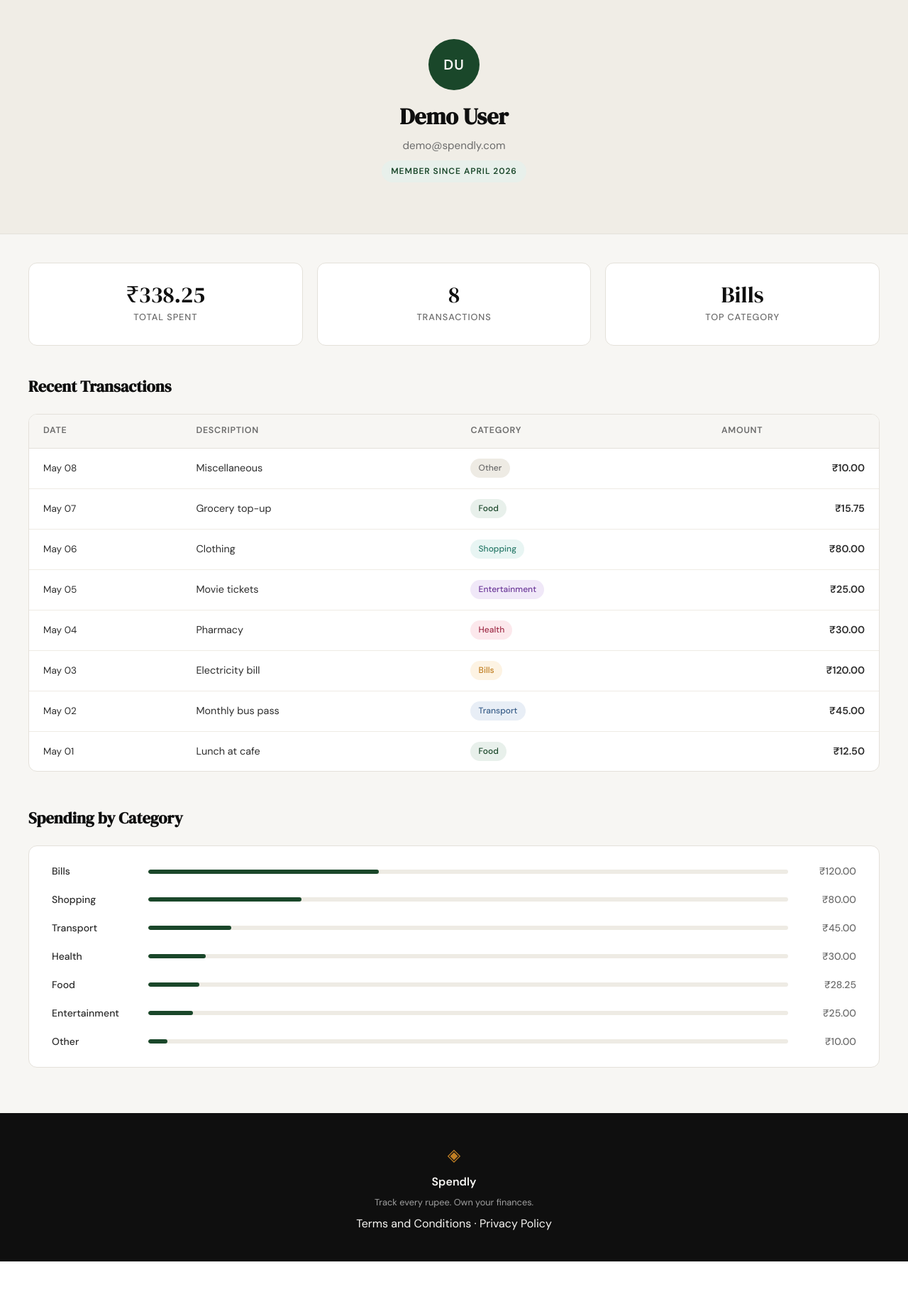
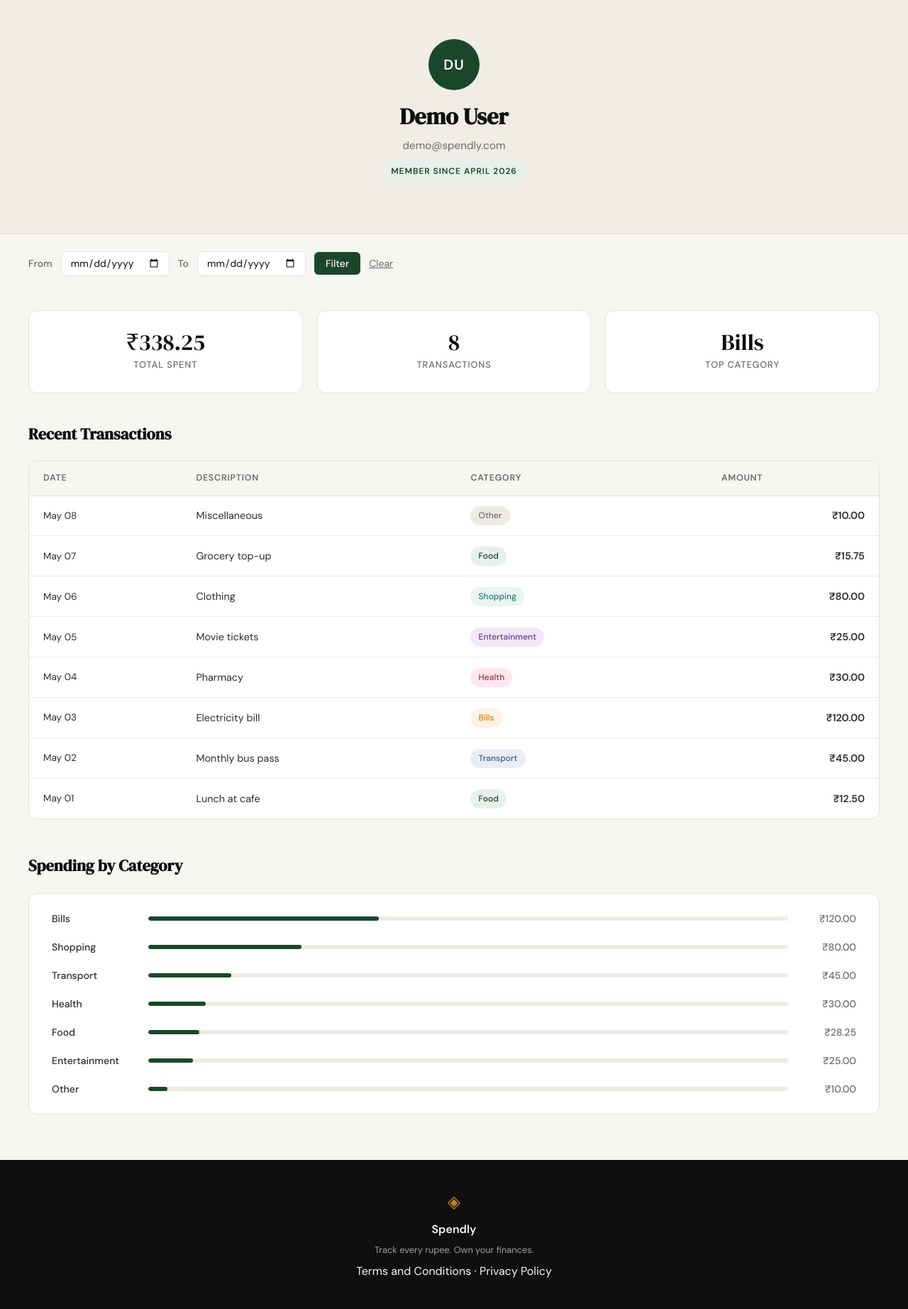
Before and after one commit to 100ArojitDas001/spendly, a Flask app: page /profile in a window 1280 px wide. Shown: the part 62-1906 px from the top of the page at 71% size. Before the commit the page ends 1839 px from the top, so only its background shows below. Run offline with Flask 3, Linux system fonts and the light colour scheme; the visitor is signed in with stand-in values (Sample User, id 1); data comes from the database, SQL or seed files in the repository.

Commit message:
add date filter to profile page

```diff
--- a/app.py
+++ b/app.py
@@ -1,4 +1,5 @@
 import sqlite3
+from datetime import datetime
 from flask import Flask, render_template, session, redirect, url_for, request, abort, flash
 from database.db import get_db, init_db, seed_db, get_user_by_email, verify_password, create_user
 from database.queries import get_recent_transactions, get_user_by_id, get_summary_stats, get_category_breakdown
@@ -86,17 +87,42 @@ def profile():
     if user is None:
         abort(404)
 
-    raw = get_summary_stats(user_id)
+    from_date = request.args.get("from_date", "").strip() or None
+    to_date = request.args.get("to_date", "").strip() or None
+
+    from_dt = to_dt = None
+    if from_date or to_date:
+        try:
+            if from_date:
+                from_dt = datetime.strptime(from_date, "%Y-%m-%d")
+            if to_date:
+                to_dt = datetime.strptime(to_date, "%Y-%m-%d")
+        except ValueError:
+            flash("Invalid date format. Please use the date picker.")
+            from_date = to_date = None
+            from_dt = to_dt = None
+
+    if from_date and to_date and from_date > to_date:
+        flash("'From' date must be on or before 'To' date.")
+        from_date = to_date = None
+        from_dt = to_dt = None
+
+    from_display = from_dt.strftime("%b %-d") if from_dt else None
+    to_display = to_dt.strftime("%b %-d") if to_dt else None
+
+    raw = get_summary_stats(user_id, from_date=from_date, to_date=to_date)
     stats = {
         "total_spent":       f"₹{raw['total_spent']:.2f}",
         "transaction_count": raw["transaction_count"],
         "top_category":      raw["top_category"],
     }
-    transactions = get_recent_transactions(user_id)
-    categories = get_category_breakdown(user_id)
+    transactions = get_recent_transactions(user_id, from_date=from_date, to_date=to_date)
+    categories = get_category_breakdown(user_id, from_date=from_date, to_date=to_date)
     return render_template("profile.html",
                            user=user, stats=stats,
-                           transactions=transactions, categories=categories)
+                           transactions=transactions, categories=categories,
+                           from_date=from_date, to_date=to_date,
+                           from_display=from_display, to_display=to_display)
 
 
 @app.route("/expenses/add")
--- a/database/queries.py
+++ b/database/queries.py
@@ -2,12 +2,19 @@ from datetime import datetime
 from database.db import get_db
 
 
-def get_category_breakdown(user_id):
+def _date_filter(from_date, to_date):
+    if from_date and to_date:
+        return "AND date BETWEEN ? AND ?", (from_date, to_date)
+    return "", ()
+
+
+def get_category_breakdown(user_id, from_date=None, to_date=None):
+    date_clause, date_params = _date_filter(from_date, to_date)
     conn = get_db()
     rows = conn.execute(
         "SELECT category, SUM(amount) AS total FROM expenses "
-        "WHERE user_id = ? GROUP BY category ORDER BY total DESC",
-        (user_id,),
+        "WHERE user_id = ? " + date_clause + " GROUP BY category ORDER BY total DESC",
+        (user_id, *date_params),
     ).fetchall()
     conn.close()
     if not rows:
@@ -42,18 +49,19 @@ def get_user_by_id(user_id):
     }
 
 
-def get_summary_stats(user_id):
+def get_summary_stats(user_id, from_date=None, to_date=None):
+    date_clause, date_params = _date_filter(from_date, to_date)
     conn = get_db()
     agg = conn.execute(
-        "SELECT SUM(amount) AS total, COUNT(*) AS cnt FROM expenses WHERE user_id = ?",
-        (user_id,),
+        "SELECT SUM(amount) AS total, COUNT(*) AS cnt FROM expenses WHERE user_id = ? " + date_clause,
+        (user_id, *date_params),
     ).fetchone()
     total = agg["total"] or 0.0
     count = agg["cnt"] or 0
     top = conn.execute(
-        "SELECT category FROM expenses WHERE user_id = ? "
+        "SELECT category FROM expenses WHERE user_id = ? " + date_clause + " "
         "GROUP BY category ORDER BY SUM(amount) DESC LIMIT 1",
-        (user_id,),
+        (user_id, *date_params),
     ).fetchone()
     conn.close()
     return {
@@ -63,12 +71,13 @@ def get_summary_stats(user_id):
     }
 
 
-def get_recent_transactions(user_id, limit=10):
+def get_recent_transactions(user_id, limit=10, from_date=None, to_date=None):
+    date_clause, date_params = _date_filter(from_date, to_date)
     conn = get_db()
     rows = conn.execute(
         "SELECT date, description, category, amount "
-        "FROM expenses WHERE user_id = ? ORDER BY date DESC LIMIT ?",
-        (user_id, limit),
+        "FROM expenses WHERE user_id = ? " + date_clause + " ORDER BY date DESC LIMIT ?",
+        (user_id, *date_params, limit),
     ).fetchall()
     conn.close()
     result = []
--- a/static/css/profile.css
+++ b/static/css/profile.css
@@ -257,3 +257,70 @@
         padding: 0.7rem 0.9rem;
     }
 }
+
+/* ------------------------------------------------------------------ */
+/* Date filter form                                                     */
+/* ------------------------------------------------------------------ */
+
+.filter-section {
+    padding: 1.5rem 2rem 0;
+}
+
+.filter-form {
+    display: flex;
+    align-items: center;
+    gap: 0.75rem;
+    flex-wrap: wrap;
+    margin-bottom: 0.5rem;
+}
+
+.filter-form label {
+    font-size: 0.875rem;
+    font-weight: 500;
+    color: var(--ink-muted);
+}
+
+.filter-form input[type="date"] {
+    border: 1px solid var(--border);
+    border-radius: var(--radius-sm);
+    padding: 0.4rem 0.75rem;
+    font-family: var(--font-body);
+    font-size: 0.875rem;
+    color: var(--ink);
+    background: var(--paper-card);
+}
+
+.btn-filter {
+    background: var(--accent);
+    color: var(--paper);
+    border: none;
+    border-radius: var(--radius-sm);
+    padding: 0.45rem 1rem;
+    font-family: var(--font-body);
+    font-size: 0.875rem;
+    font-weight: 500;
+    cursor: pointer;
+}
+
+.btn-filter:hover {
+    opacity: 0.88;
+}
+
+.btn-clear {
+    font-size: 0.875rem;
+    color: var(--ink-muted);
+    text-decoration: underline;
+}
+
+.filter-label {
+    font-size: 0.8rem;
+    color: var(--ink-muted);
+    font-style: italic;
+}
+
+.empty-state {
+    text-align: center;
+    padding: 2rem;
+    color: var(--ink-muted);
+    font-size: 0.9rem;
+}
--- a/static/css/style.css
+++ b/static/css/style.css
@@ -597,3 +597,23 @@ a { color: inherit; text-decoration: none; }
     .nav-links a:not(.nav-cta) { display: none; }
     .hero { padding: 3rem 1rem 2rem; }
 }
+
+/* ------------------------------------------------------------------ */
+/* Flash messages (global)                                             */
+/* ------------------------------------------------------------------ */
+
+.flash-messages {
+    max-width: var(--max-width);
+    margin: 1rem auto 0;
+    padding: 0 2rem;
+}
+
+.flash-message {
+    background: var(--danger-light);
+    color: var(--danger);
+    border: 1px solid var(--danger);
+    border-radius: var(--radius-sm);
+    padding: 0.6rem 1rem;
+    font-size: 0.875rem;
+    margin-bottom: 0.5rem;
+}
--- a/templates/base.html
+++ b/templates/base.html
@@ -31,6 +31,13 @@
     </nav>
 
     <main class="main-content">
+        {% with messages = get_flashed_messages() %}
+            {% if messages %}
+                <div class="flash-messages">
+                    {% for msg in messages %}<p class="flash-message">{{ msg }}</p>{% endfor %}
+                </div>
+            {% endif %}
+        {% endwith %}
         {% block content %}{% endblock %}
     </main>
 
--- a/templates/profile.html
+++ b/templates/profile.html
@@ -17,6 +17,25 @@
         <h1 class="profile-name">{{ user.name }}</h1>
         <p class="profile-email">{{ user.email }}</p>
         <span class="hero-badge">Member since {{ user.member_since }}</span>
+    </div>
+</section>
+
+<!-- ------------------------------------------------------------------ -->
+<!-- Date filter                                                          -->
+<!-- ------------------------------------------------------------------ -->
+<section class="filter-section">
+    <div class="section-inner">
+        <form class="filter-form" method="get" action="{{ url_for('profile') }}">
+            <label for="from_date">From</label>
+            <input type="date" id="from_date" name="from_date" value="{{ from_date or '' }}">
+            <label for="to_date">To</label>
+            <input type="date" id="to_date" name="to_date" value="{{ to_date or '' }}">
+            <button type="submit" class="btn-filter">Filter</button>
+            <a href="{{ url_for('profile') }}" class="btn-clear">Clear</a>
+        </form>
+        {% if from_date and to_date %}
+            <p class="filter-label">Showing: {{ from_display }} – {{ to_display }}</p>
+        {% endif %}
     </div>
 </section>
 
@@ -45,7 +64,9 @@
 <!-- ------------------------------------------------------------------ -->
 <section class="transactions-section">
     <div class="section-inner">
-        <h2 class="section-title">Recent Transactions</h2>
+        <h2 class="section-title">
+            {% if from_date and to_date %}Transactions{% else %}Recent Transactions{% endif %}
+        </h2>
         <div class="table-wrap">
             <table class="expense-table">
                 <thead>
@@ -57,6 +78,7 @@
                     </tr>
                 </thead>
                 <tbody>
+                    {% if transactions %}
                         {% for tx in transactions %}
                         <tr>
                             <td class="col-date">{{ tx.date }}</td>
@@ -67,6 +89,11 @@
                             <td class="col-amount">{{ tx.amount }}</td>
                         </tr>
                         {% endfor %}
+                    {% else %}
+                        <tr>
+                            <td colspan="4" class="empty-state">No transactions for this period.</td>
+                        </tr>
+                    {% endif %}
                 </tbody>
             </table>
         </div>
```
Also changed, not shown: tests/test_06_date_filter.py (added, +529 -0 lines), .claude/specs/06-date-filter-profile-page.md (added). Lines whose indentation alone changed are shown as unchanged.
